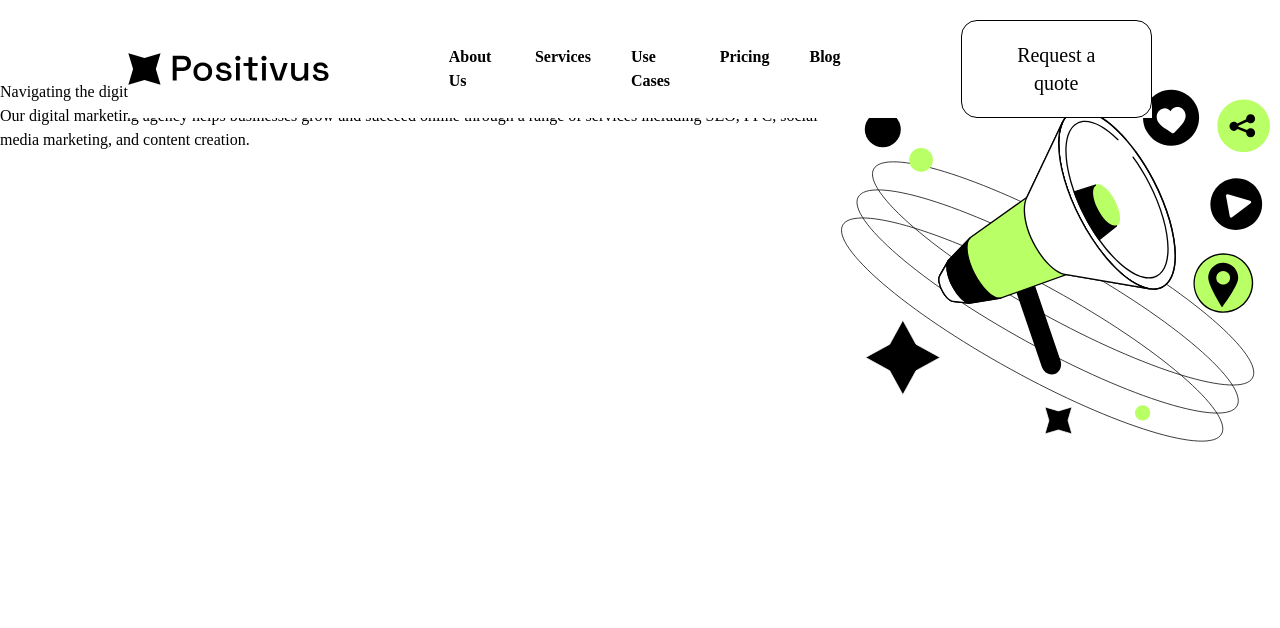
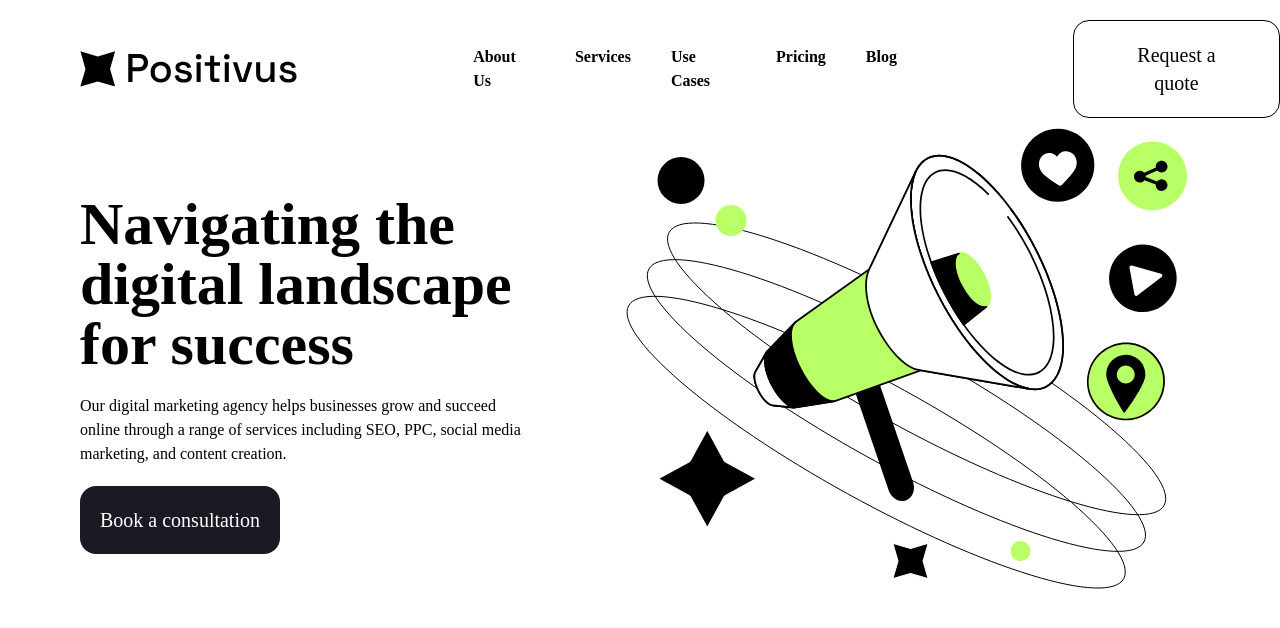
Before and after one commit to joewee-x/positivus_clone, a website: page index.html in a window 1280 px wide. Drawn offline with Linux system fonts and the light colour scheme.

Commit message:
feat/add hero section

```diff
--- a/index.html
+++ b/index.html
@@ -5,15 +5,15 @@
   <meta name="viewport" content="width=device-width, initial-scale=1.0">
   <link href="/src/output.css" rel="stylesheet">
 </head>
-<body class="font-space">
+<body class="font-space mx-20">
   <!-- navbar section -->
-   <nav class="flex fixed gap-30 bg-white items-center mx-32 top-0 mt-5">
+   <nav class="flex fixed gap-44 bg-white items-center top-0 mt-5">
     <div>
         <img src="/src/img/brand.svg" alt="">
     </div>
 
     <div>
-        <ul class="flex gap-10 font-bold">
+        <ul class="flex gap-10 font-semibold">
             <li><a href="">About Us</a></li>
             <li><a href="">Services</a></li>
             <li><a href="">Use Cases</a></li>
@@ -28,12 +28,13 @@
    </nav>
 
 
-    <main  class="mt-20">
+    <main  class="mt-29">
         <!-- hero section -->
-         <div class="flex">
+         <div class="flex items-center justify-between">
             <div>
-                <p>Navigating the digital landscape for success</p>
-                <p>Our digital marketing agency helps businesses grow and succeed online through a range of services including SEO, PPC, social media marketing, and content creation.</p>
+                <p class="font-bold text-6xl ">Navigating the <br> digital landscape <br> for success</p>
+                <p class="my-5">Our digital marketing agency helps businesses grow and succeed <br> online through a range of services including SEO, PPC, social media <br> marketing, and content creation.</p>
+                <button class="bg-[#191A23] text-white p-5 text-xl rounded-2xl">Book a consultation</button>
             </div>
 
             <div>
```
Also changed, not shown: src/output.css.
